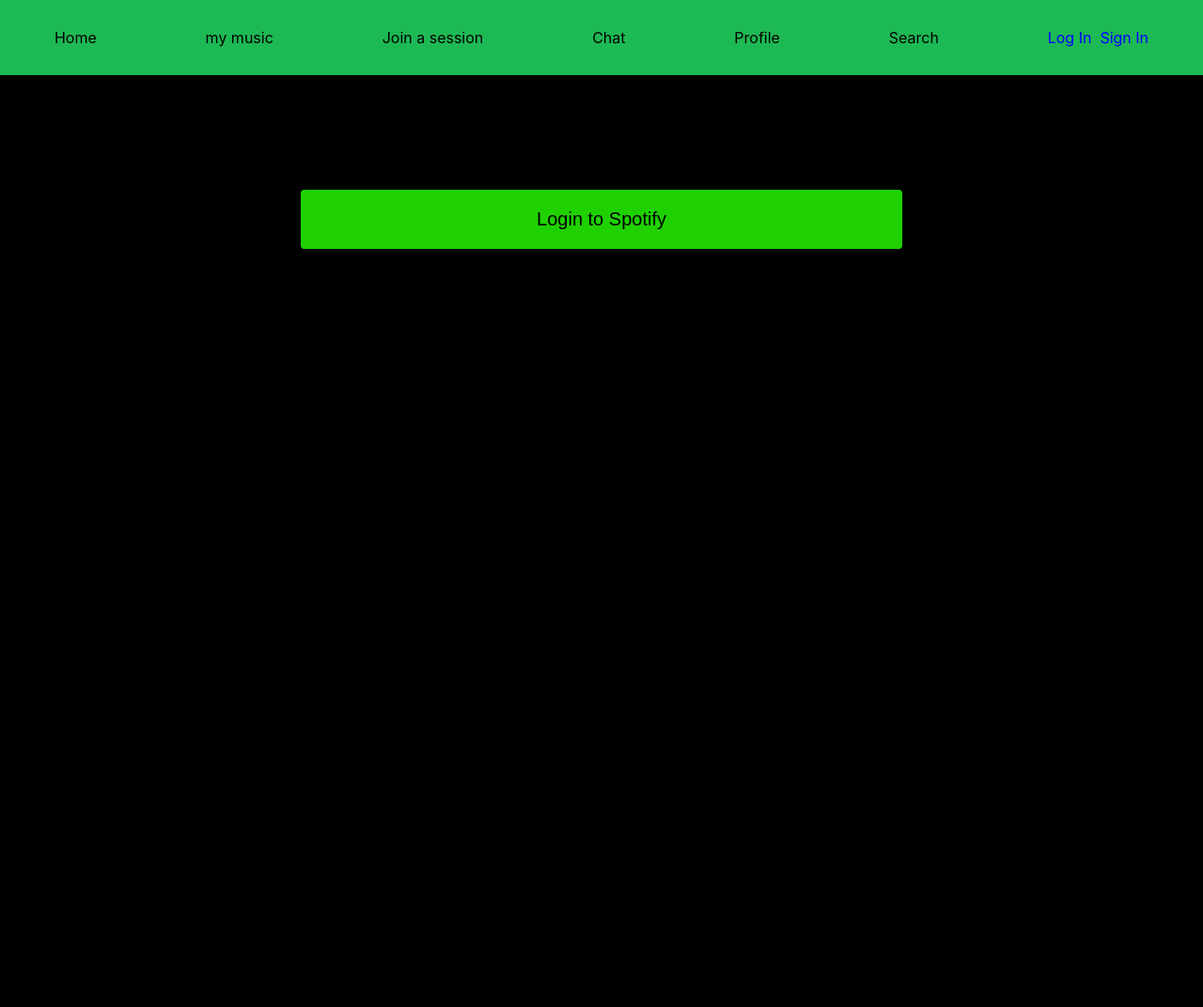
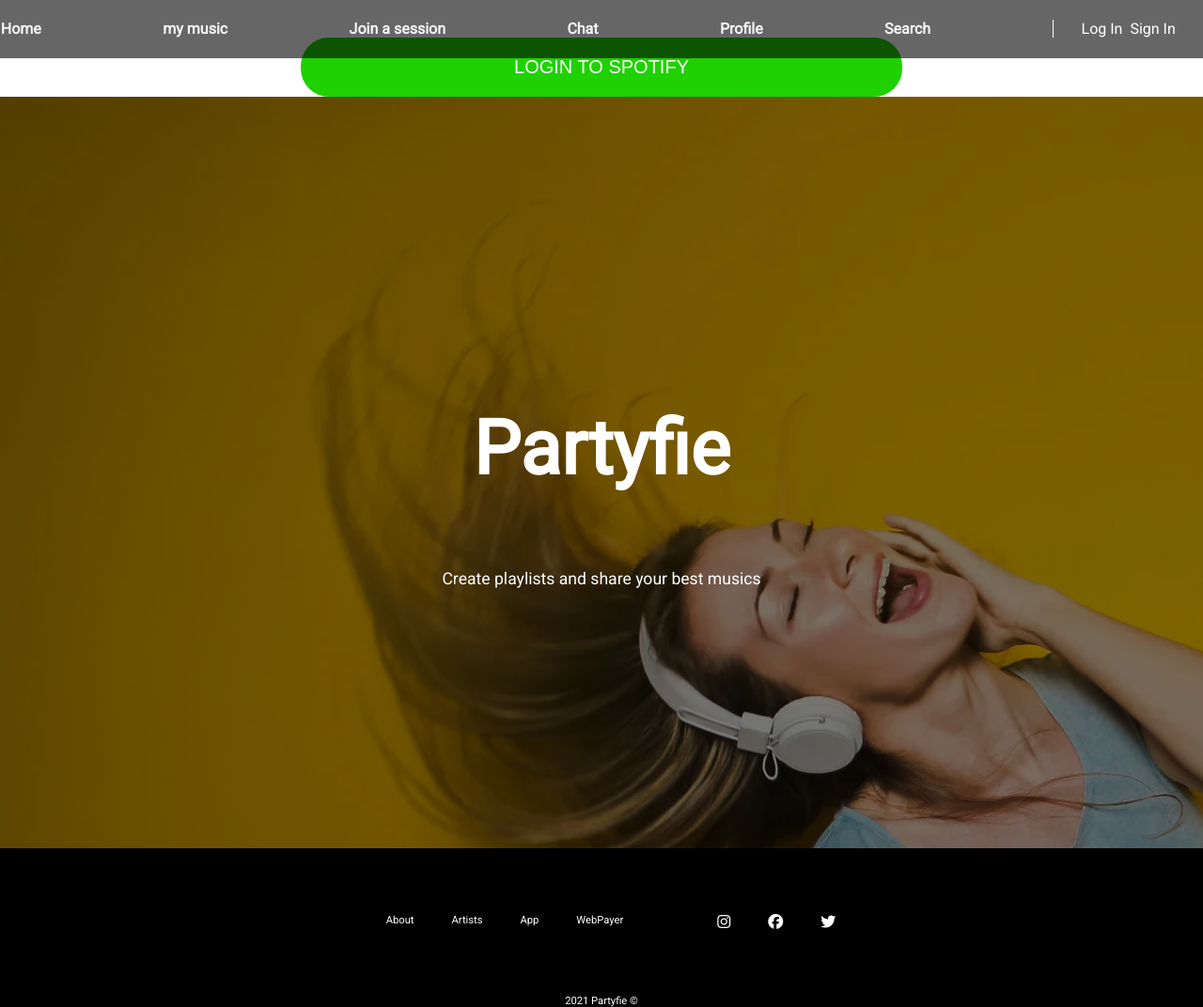
Before and after one commit to vladik-Didyk/Partyfie, a React (Create React App) app in the folder client/: page / in a window 1280 px wide. Shown: the whole page at 94% size. Before the commit the page ends 800 px from the top, so only its background shows below. Built offline with nearby package versions, Linux system fonts and the light colour scheme.

Commit message:
homePage_commit1

```diff
--- a/client/public/index.html
+++ b/client/public/index.html
@@ -7,6 +7,9 @@
   <meta name="theme-color" content="#000000" />
   <meta name="description" content="Web site created using create-react-app" />
   <link rel="manifest" href="%PUBLIC_URL%/manifest.json" />
+  <link rel="preconnect" href="https://fonts.gstatic.com">
+  <link href="https://fonts.googleapis.com/css2?family=Roboto&display=swap" rel="stylesheet">
+  <script src="https://kit.fontawesome.com/2ed7de62a8.js" crossorigin="anonymous"></script>
 
   <title>Partyfie</title>
 
--- a/client/src/App.css
+++ b/client/src/App.css
@@ -1,6 +1,10 @@
 
 body {
-  background-color: black;
+  margin: 0;
+  padding: 0;
+  box-sizing: border-box;
+  background-color: white;
+  font-family: "Roboto", sans-serif;
 }
 .login_form {
   @include flexbox;
@@ -17,13 +21,14 @@
   background: #1fd100;
   padding: 1em 0;
   font-size: 1.25em;
+  text-transform: uppercase;
   clear: both;
-  color: #000;
+  color: white;
   @include border-radius(5px);
   outline: none;
   @include trans(all, .25s);
   cursor: pointer;
-  border-radius: 4px;
+  border-radius: 30px;
   width: 50%;
   margin-left: 25%;
 
--- a/client/src/App.js
+++ b/client/src/App.js
@@ -5,6 +5,7 @@
 // import LogInPage from './Components/LogInPage/LogInPage'
 import NavBar from "./NavBar/NavBar"
 import Container from "./Components/Container";
+import HomePage from "./Components/HomePage/HomePage";
 
 //https://accounts.spotify.com/authorize?client_id=5fe01282e94241328a84e7c5cc169164&redirect_uri=http:%2F%2Fexample.com%2Fcallback&scope=user-read-private%20user-read-email&response_type=token&state=123
 
@@ -55,12 +56,12 @@
   return (
     <div className ="login_form">
       <Container/>
-     <h1> hi</h1>
+
      <button  className='loginToSpotifyAccount'
               onClick={handleLogin}
               > Login to Spotify
       </button>
-
+     <HomePage />
     </div>
   );
 }
--- /dev/null
+++ b/client/src/Components/HomePage/HomeCss.css
@@ -0,0 +1,60 @@
+.showcase {
+    height: 100vh;
+    display: flex;
+    align-items: center;
+    justify-content: center;
+    background: url(./showcase.webp);
+    background-color: rgba(0,0,0,0.5);
+    background-blend-mode: color;
+}
+
+.showcase-container {
+    display: flex;
+    flex-direction: column;
+    align-items: center;
+    color: white;
+}
+
+.showcase-container > h2{
+    font-size: 5rem;
+
+}
+.showcase-container > p{
+    margin: 15px 0;
+    font-size: 1.1em;
+
+}
+
+.footer{
+    background-color: black;
+    color: white;
+}
+.footer-content{
+    display: flex;
+    padding: 30px;
+    width: 60%;
+    margin: auto;
+    justify-content: center;
+}
+.footer-menu{
+    display: flex;
+    margin:  20px;
+    list-style: none;
+    font-size: 0.7rem;
+}
+.footer-menu-item{
+     margin: 20px 20px;
+}
+.footer-bar{
+    display: flex;
+    justify-content: center;
+    font-size: 0.7rem;
+}
+.socials{
+    display: flex;
+    margin: 40px;
+}
+
+.socials i{
+    margin: 0 20px ;
+}
--- a/client/src/Components/HomePage/HomePage.jsx
+++ b/client/src/Components/HomePage/HomePage.jsx
@@ -1,17 +1,45 @@
+import React from 'react'
+import './HomeCss.css'
+
+const HomePage = props => {
+
+      return (
+            <>
+                  <div className='showcase'>
+                        <div className='showcase-container'>
+                              <h2>Partyfie</h2>
+                              <p>
+                              Create playlists and share your best musics
+                              </p>
+                        </div>
+                  </div>
+                  <footer className='footer'>
+                        <div className='footer-content'>
+                              {/* <img src='logo '/>  */}
+                              <ul className='footer-menu'>
+                                    <li className='footer-menu-item'>About</li>
+                                    <li className='footer-menu-item'>Artists</li>
+                                    <li className='footer-menu-item'>App</li>
+                                    <li className='footer-menu-item'>WebPayer</li>
+
+
+                              </ul>
+                              {/* <ul className='footer-menu'>
 
 
 
-import React from 'react'
+                              </ul> */}
 
-
-const HomePage =props => {
-
-return (
-
-      <div>
-
-  </div>
-)
+                        <div className="socials">
+                              <i class="fab fa-instagram"></i>
+                              <i class="fab fa-facebook"></i>
+                              <i class="fab fa-twitter"></i>
+                        </div>
+                        </div>
+                        <div className="footer-bar">2021 Partyfie &copy;  </div>
+                  </footer>
+            </>
+      )
 
 }
 
--- a/client/src/NavBar/NavBar.jsx
+++ b/client/src/NavBar/NavBar.jsx
@@ -15,27 +15,31 @@
     return (
 
       <div className={css.Navbar}>
-        <Link className={css.me_3}
+        {/* <Link className={css.navLogo}
+              to="/">
+          LogoImg
+        </Link> */}
+        <Link className={css.navitem}
               to="/">
           Home
         </Link>
-        <Link className={css.me_3}
+        <Link className={css.navitem}
               to="/mypets">
           my music
         </Link>
-        <Link className={css.me_3}
+        <Link className={css.navitem}
               to="/pets/:petId">
           Join a session
         </Link>
-        <Link className={css.me_3}
+        <Link className={css.navitem}
               to="/pets/new">
           Chat
         </Link>
-        <Link className={css.me_3}
+        <Link className={css.navitem}
               to="/Profile">
           Profile
         </Link>
-        <Link className={css.me_3}
+        <Link className={css.navitem}
               to="/Search">
           Search
         </Link>
@@ -43,7 +47,7 @@
 
       <div className={css.LogInAndSignIn}>
        <div className="nav-item nav-link LogIn"
-                        style={{cursor:"pointer",color: "blue"}}
+                        style={{cursor:"pointer"}}
                         onClick={signInOrLogInClicked}
                         lang={'LogInPage'}
                         aria-current="page"
@@ -51,7 +55,7 @@
                     </div>
                     &nbsp;&nbsp;
                     <div  className="nav-item nav-link SignIn"
-                        style={{cursor:"pointer",color: "blue"}}
+                        style={{cursor:"pointer"}}
                         onClick={signInOrLogInClicked}
                         lang={'SignInPage'}
                         aria-current="page"
--- a/client/src/NavBar/NavBar.module.css
+++ b/client/src/NavBar/NavBar.module.css
@@ -1,19 +1,39 @@
 .Navbar{
   display: flex;
+  background-color: rgba(0,0,0,0.6);
   align-items: center;
-  justify-content: space-around;
-  height: 80px;
-  background: #1DB954;
+  justify-content: space-between;
+  height: 60px;
+  padding: 0.8px;
+  /* background: #1DB954; */
+  position: fixed;
+  top: 0;
+  width: 100%;
+}
+
+.LogInAndSignIn {
+  display: flex;
+  text-decoration: none;
+  color: white;
+  padding-left: 30px ;
+  padding-right: 30px ;
+  border-left: 1px solid white;
+}
+
+.LogInAndSignIn :hover{
+  color: greenyellow;
+}
+
+.navLogo{
+  align-items: center;
+  width: auto;
+  height: 50px;
+}
 
 
-}
-
-.LogInAndSignIn{
-  display: flex;
+.navitem {
+  text-decoration: none;
+  color:whitesmoke;
+  font-weight: bold;
 
 }
-
-.me_3{
-  text-decoration: none;
-  color: #000;
-}
```
Also changed, not shown: client/src/Components/AccountPage/Account.jsx (added), client/src/Components/HomePage/showcase.webp (added).
